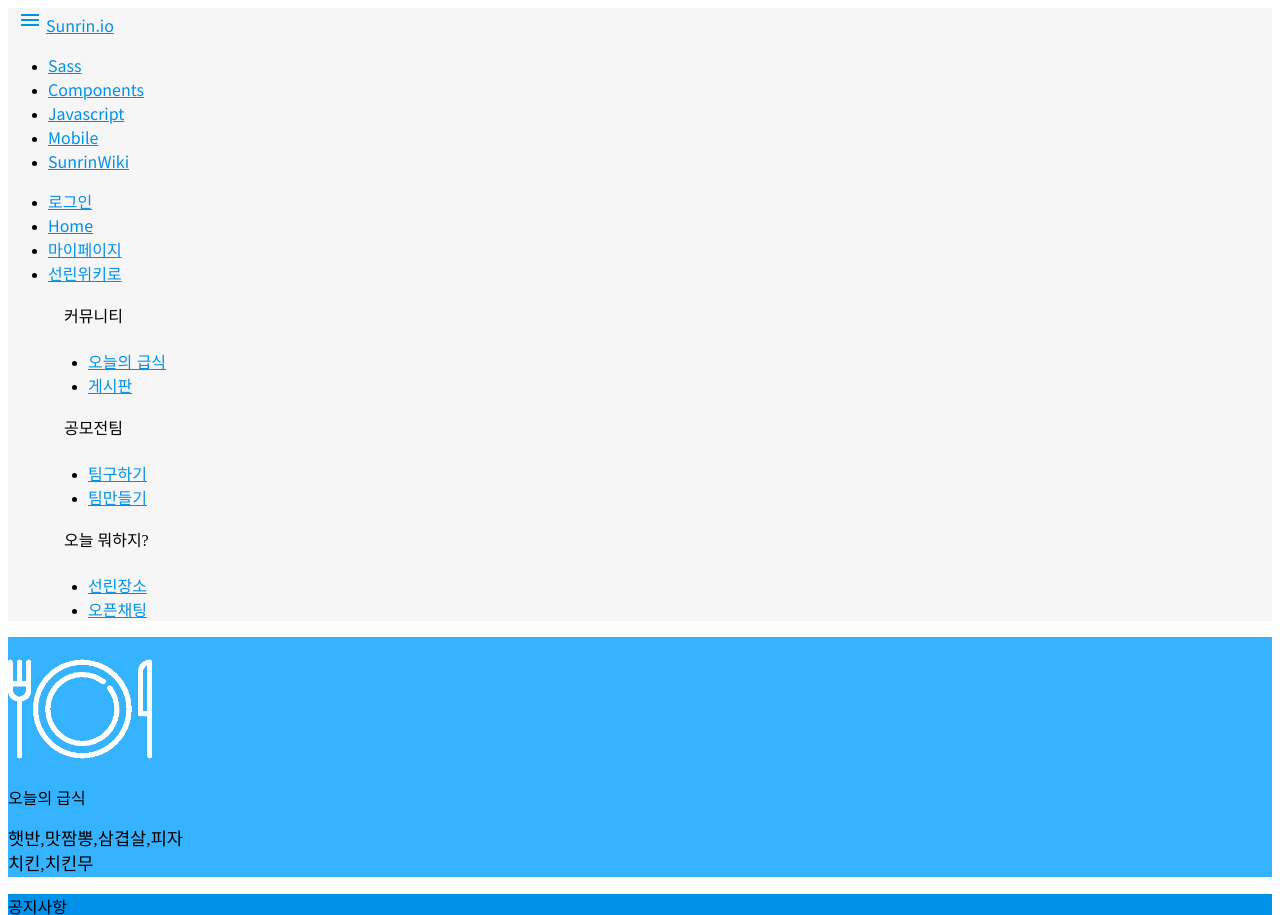
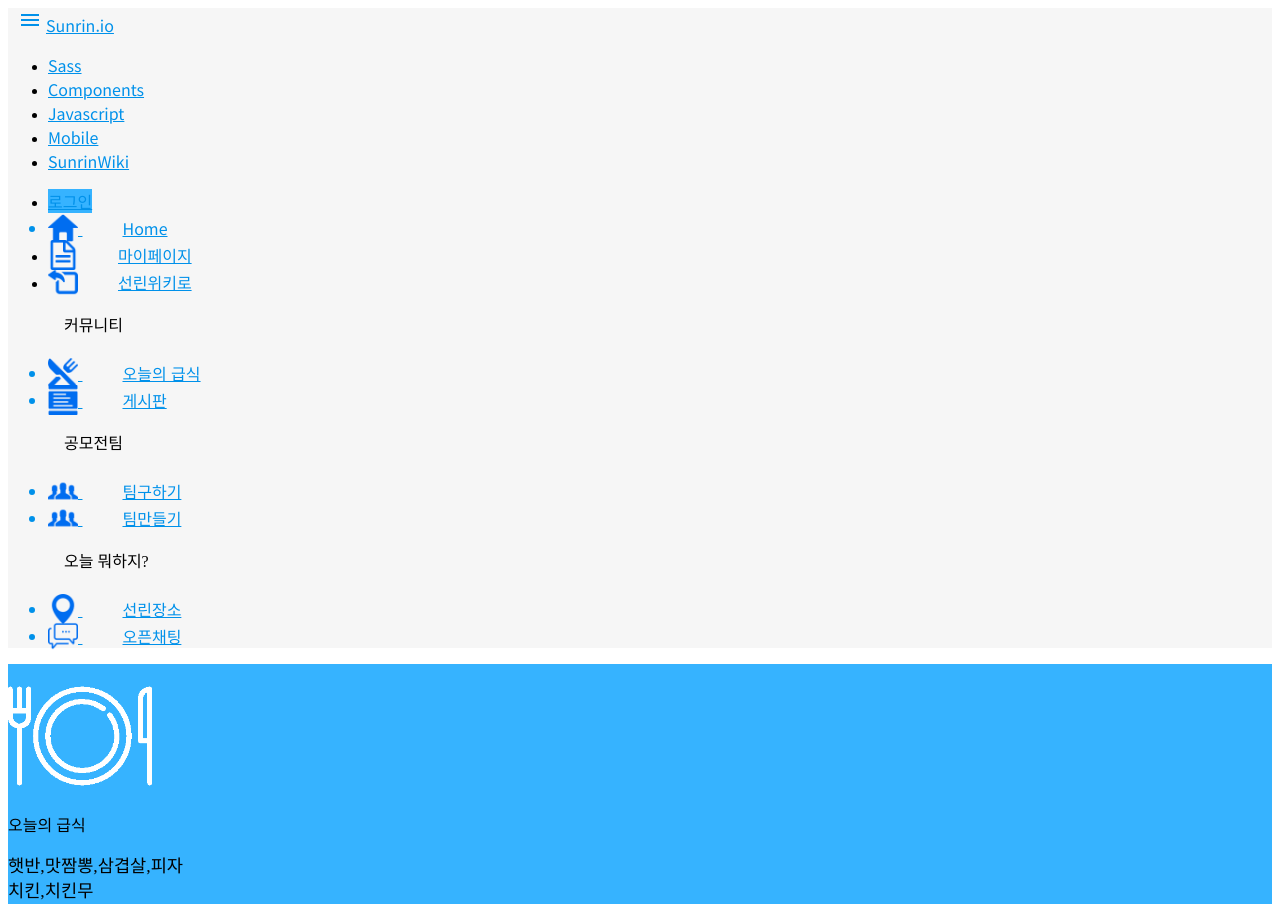
Before and after one commit to dohvis/sunrinio-legacy, a Django app: page / in a window 1280 px wide. Shown: the top 915 px of the page. Run offline with Django 3.2, Linux system fonts and the light colour scheme; parts of the project's set-up code (start-up, migrations or seed data) failed here and were passed over; some libraries are stand-ins or nearby versions.

Commit message:
사이드바, 로그인버튼 색상 수정

```diff
--- /dev/null
+++ b/static/css/sidebar.css
@@ -0,0 +1,4 @@
+.sideicon{
+    height:30px;
+    margin-bottom :-8px;
+}
--- a/static/css/style.css
+++ b/static/css/style.css
@@ -99,6 +99,15 @@ video.responsive-video {
 }
 .sort{
     margin-left: 40px;
+    margin-bottom:30px;
+}
+
+.btn, .btn-large {
+    background-color: #36b3ff;
+}
+
+.side-nav a.btn:hover, .side-nav a.btn-large:hover, .side-nav a.btn-large:hover {
+  background-color: #3366ff;
 }
 
 /*loginbutton*/
--- a/templates/base.html
+++ b/templates/base.html
@@ -11,6 +11,7 @@
     <link href="/static/bower_components/Materialize/dist/css/materialize.css" type="text/css" rel="stylesheet"
           media="screen,projection"/>
     <link href="/static/css/style.css" type="text/css" rel="stylesheet" media="screen,projection"/>
+    <link href="/static/css/sidebar.css" type="text/css" rel="stylesheet" media="screen,projection"/>
     <link href="/static/bower_components/font-awesome/css/font-awesome.min.css" type="text/css" rel="stylesheet"
           media="screen,projection"/>
     {% block style %}{% endblock %}
@@ -57,24 +58,24 @@
                     </div>
                 </div>
             </li>
-            <li><a href="badges.html">Home</a></li>
-            <li><a href="badges.html">마이페이지</a></li>
-            <li><a href="http://sunrinwiki.layer7.kr">선린위키로</a></li>
+            <a href=""><li><img src="/static/images/home-button.png" class="sideicon"> <span class="sort">Home</span></li></a>
+            <li> <a href="badges.html"><img src="/static/images/MYAPAGE.png" class="sideicon"><span class="sort">마이페이지</span></a></li>
+            <li><a href="http://sunrinwiki.layer7.kr"><img src="/static/images/export-button.png" class="sideicon"><span class="sort">선린위키로</span></a></li>
 
             <div class="divider"></div>
             <p class="grey-text text-darken-1 left-align p">커뮤니티</p>
-            <li class="sort"><a href="badges.html">오늘의 급식</a></li>
-            <li class="sort"><a href="collapsible.html">게시판</a></li>
+            <a href=""><li><img src="/static/images/restaurant.png" class="sideicon"> <span class="sort">오늘의 급식</span></li></a>
+            <a href=""><li><img src="/static/images/BOARD.png" class="sideicon"> <span class="sort">게시판</span></li></a>
             <div class="divider"></div>
 
             <p class="grey-text text-darken-1 left-align p">공모전팀</p>
-            <li class="sort"><a href="badges.html">팀구하기</a></li>
-            <li class="sort"><a href="collapsible.html">팀만들기</a></li>
+            <a href=""><li><img src="/static/images/TEAM.png" class="sideicon"> <span class="sort">팀구하기</span></li></a>
+            <a href=""><li><img src="/static/images/TEAM.png" class="sideicon"> <span class="sort">팀만들기</span></li></a>
             <div class="divider"></div>
 
             <p class="grey-text text-darken-1 left-align p">오늘 뭐하지?</p>
-            <li class="sort"><a href="badges.html">선린장소</a></li>
-            <li class="sort"><a href="collapsible.html">오픈채팅</a></li>
+            <a href=""><li><img src="/static/images/place.png" class="sideicon"> <span class="sort">선린장소</span></li></a>
+            <a href=""><li><img src="/static/images/openchat.png" class="sideicon"> <span class="sort">오픈채팅</span></li></a>
             <div class="divider"></div>
         </ul>
 
```
Also changed, not shown: static/images/BOARD.png (added), static/images/MYAPAGE.png (added), static/images/TEAM.png (added), static/images/export-button.png (added), static/images/home-button.png (added), static/images/openchat.png (added), static/images/place.png (added), static/images/restaurant.png (added).
